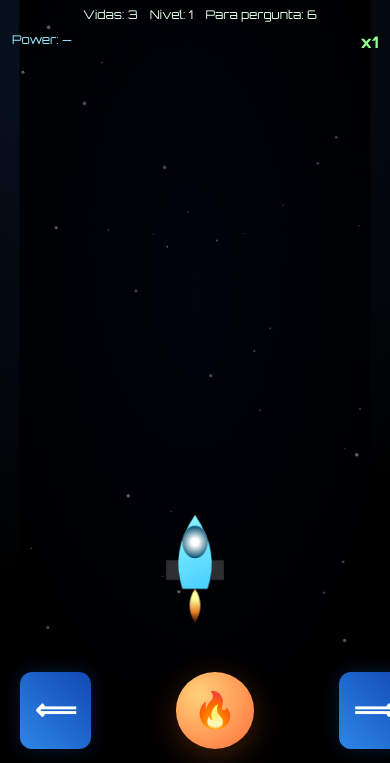
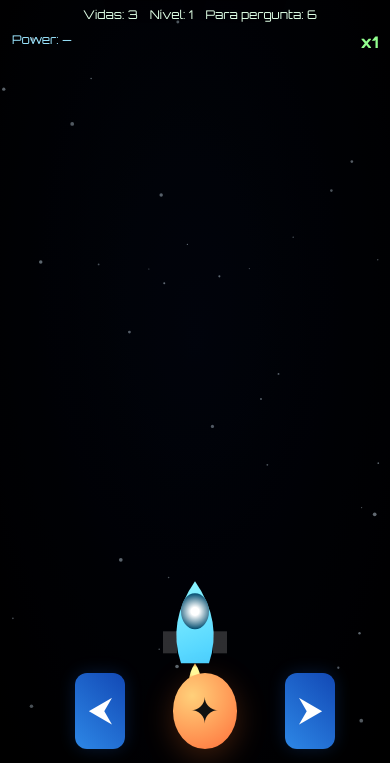
Before and after one commit to carloswandersontvv/Curso-Tecnico, a plain HTML site: page AstroQuiz/index.html in a window 390 px wide. Shown: the part 81-844 px from the top of the page. Drawn offline with Linux system fonts and the light colour scheme.

Commit message:
Astro Quiz2

```diff
--- a/AstroQuiz/index.html
+++ b/AstroQuiz/index.html
@@ -1,4 +1,4 @@
-v<!doctype html>
+<!doctype html>
 <html lang="pt-br">
 <head>
   <meta charset="utf-8" />
@@ -40,11 +40,13 @@ v<!doctype html>
   </div>
 
   <!-- CONTROLES MOBILE: MOVIMENTO + DISPARO -->
-  <div id="move-controls">
-      <button id="moveLeft" class="move-btn">⟸</button>
-      <button id="mobileShoot" class="shoot-btn">🔥</button>
-      <button id="moveRight" class="move-btn">⟹</button>
-  </div>
+<!-- CONTROLES MOBILE: MOVIMENTO + DISPARO -->
+<div id="move-controls">
+    <button id="moveLeft" class="move-btn">⮜</button>
+    <button id="mobileShoot" class="shoot-btn">✦</button>
+    <button id="moveRight" class="move-btn">⮞</button>
+</div>
+
 
   <!-- PERGUNTAS -->
   <div id="question-container" class="popup hidden" role="dialog" aria-modal="true">
--- a/AstroQuiz/style.css
+++ b/AstroQuiz/style.css
@@ -78,6 +78,7 @@ html, body {
     align-items:center;
     justify-content:center;
 }
+
 .game-btn {
     background: linear-gradient(45deg, rgba(255,255,255,0.98), rgba(230,255,235,0.95));
     color:#0a6b2b;
@@ -213,24 +214,28 @@ html, body {
     touch-action:manipulation;
 }
 
-/* Só mostra controles no mobile */
+/* Esconde controles no PC */
 @media (min-width:769px){
     #move-controls{ display:none; }
 }
 
-/* Telas pequenas */
+/* Telas muito pequenas */
 @media (max-width:360px) {
+
     #hud {
         gap:6px;
     }
+
     .controls {
         flex-direction:column;
         align-items:center;
     }
+
     .game-btn {
         width:100%;
         max-width:240px;
     }
+
     .top-row {
         flex-direction:column;
         text-align:center;
@@ -247,19 +252,16 @@ html, body {
     position: absolute;
 }
 
-/* ---------- AJUSTES IMPORTANTES PARA O CELULAR ---------- */
-
-/* Preenche totalmente e reduz um pouco o jogo */
+/* 🔥 CORREÇÃO: canvas 100% da tela no celular */
 @media (max-width: 600px) {
     #gameCanvas {
         width: 100vw;
         height: 100vh;
-        transform: scale(0.90);
-        transform-origin: top center;
+        transform: none !important;
     }
 }
 
-/* Botões de mover e atirar menores no celular */
+/* 🔥 BOTÕES MOBILE MENORES */
 @media (max-width: 600px) {
 
     .move-btn {
@@ -274,3 +276,16 @@ html, body {
         border-radius: 50%;
     }
 }
+/* 🔥 AGRUPAR MAIS OS BOTÕES NO CELULAR */
+@media (max-width: 600px) {
+
+    #move-controls {
+        padding: 0 10px;       /* antes 20px → aproxima */
+        gap: 40px;              /* distância entre eles */
+        justify-content: center; /* todos mais próximos no centro */
+    }
+
+    #move-controls button {
+        margin: 0 4px;         /* aproxima ainda mais */
+    }
+}
```
